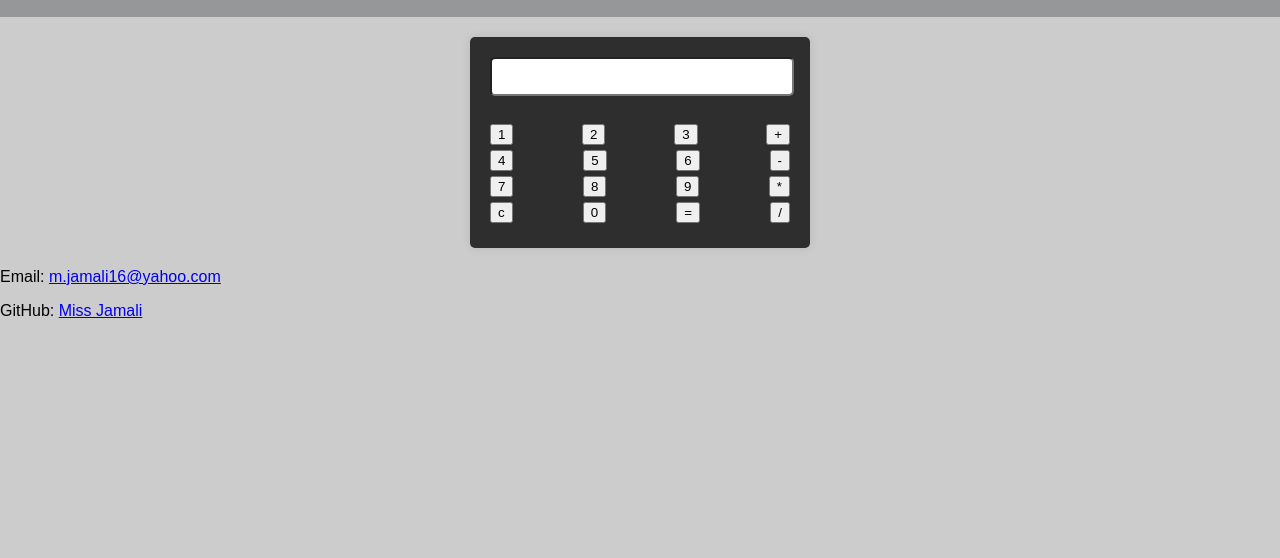
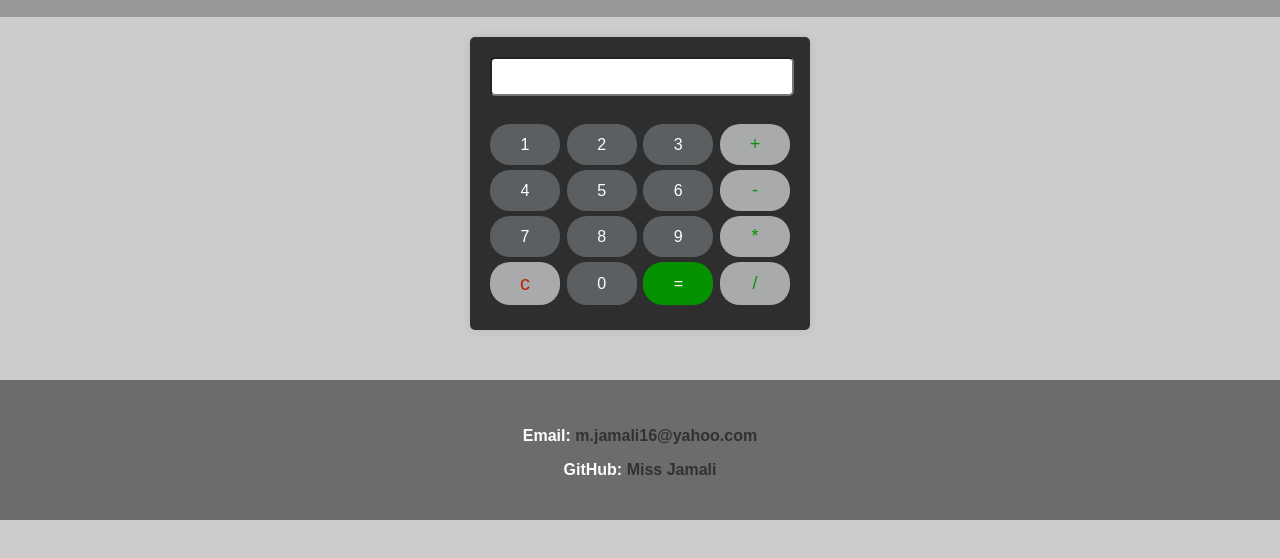
Before and after one commit to MaryaJamali/Calculator, a plain HTML site: page index.html in a window 1280 px wide. Shown: the part 60-618 px from the top of the page. Drawn offline with Linux system fonts and the light colour scheme.

Commit message:
Continue coding the style of the calculator page

```diff
--- a/css/styles.css
+++ b/css/styles.css
@@ -42,3 +42,69 @@ header h1 {
     justify-content: space-between;
     margin-bottom: 5px;
 }
+
+.number-button {
+    width: calc(25% - 5px);
+    padding: 10px;
+    font-size: 16px;
+    border: none;
+    border-radius: 20px;
+    cursor: pointer;
+    background-color: #5b5f61;
+    color: #fff;
+}
+
+.operator-button {
+    width: calc(25% - 5px);
+    padding: 10px;
+    font-size: 18px;
+    border: none;
+    border-radius: 20px;
+    cursor: pointer;
+    background-color: #a8aaac;
+    color: #059201;
+}
+
+.clear-button {
+    width: calc(25% - 5px);
+    padding: 10px;
+    font-size: 20px;
+    border: none;
+    border-radius: 20px;
+    cursor: pointer;
+    background-color: #a8aaac;
+    color: #bb2409;
+}
+
+.equal-button {
+    width: calc(25% - 5px);
+    padding: 10px;
+    font-size: 16px;
+    border: none;
+    border-radius: 20px;
+    cursor: pointer;
+    background-color: #059201;
+    color: #fff;
+}
+
+footer {
+    margin-top: 50px;
+    padding: 31px 0;
+    background-color: #6b6c6d;
+    color: #fdfdfd;
+    text-align: center;
+}
+
+footer p {
+    margin-bottom: 10px;
+    font-weight: bold;
+}
+
+footer a {
+    color: #323233;
+    text-decoration: none;
+}
+
+footer a:hover {
+    text-decoration: underline;
+}
```
